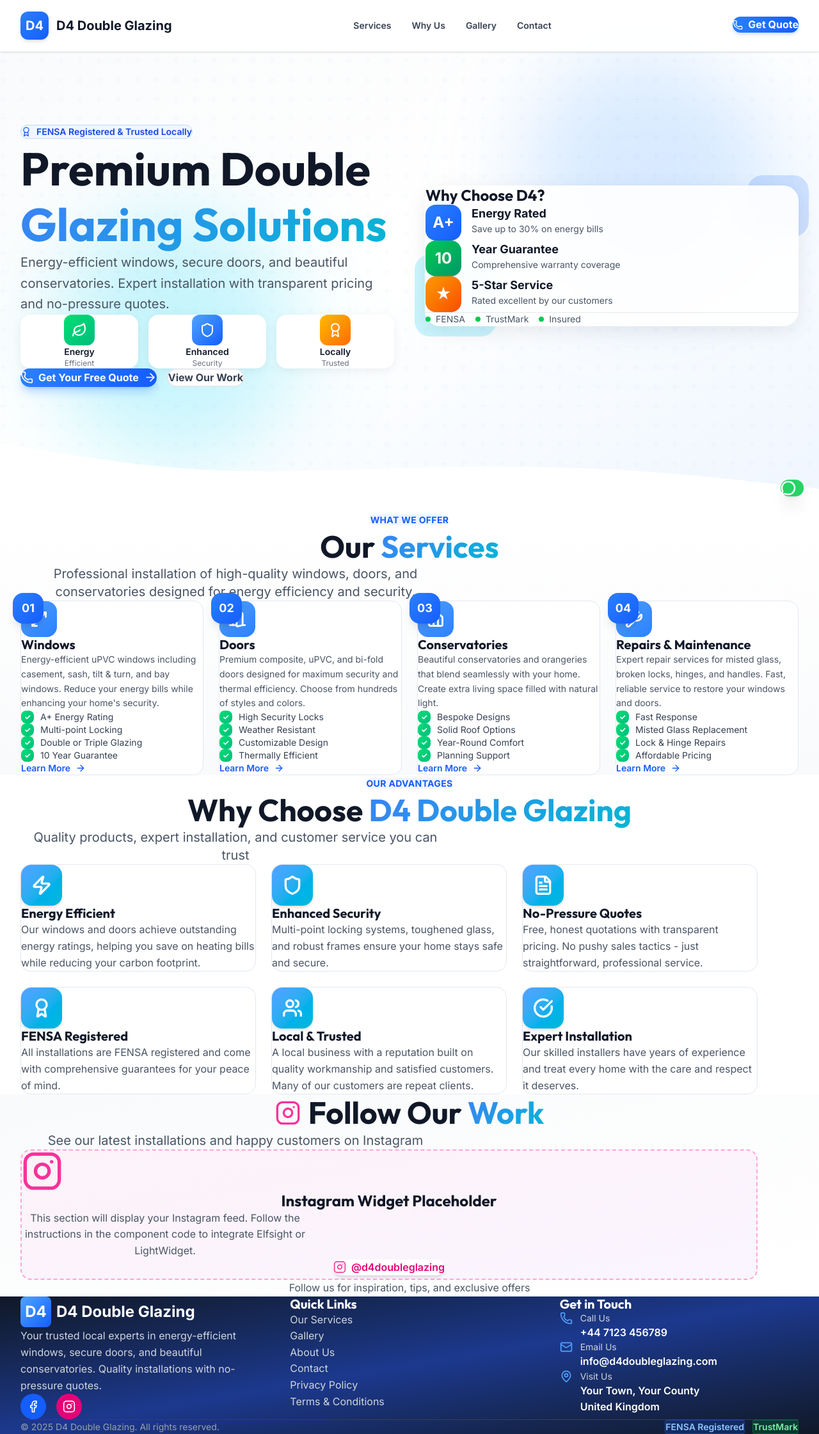
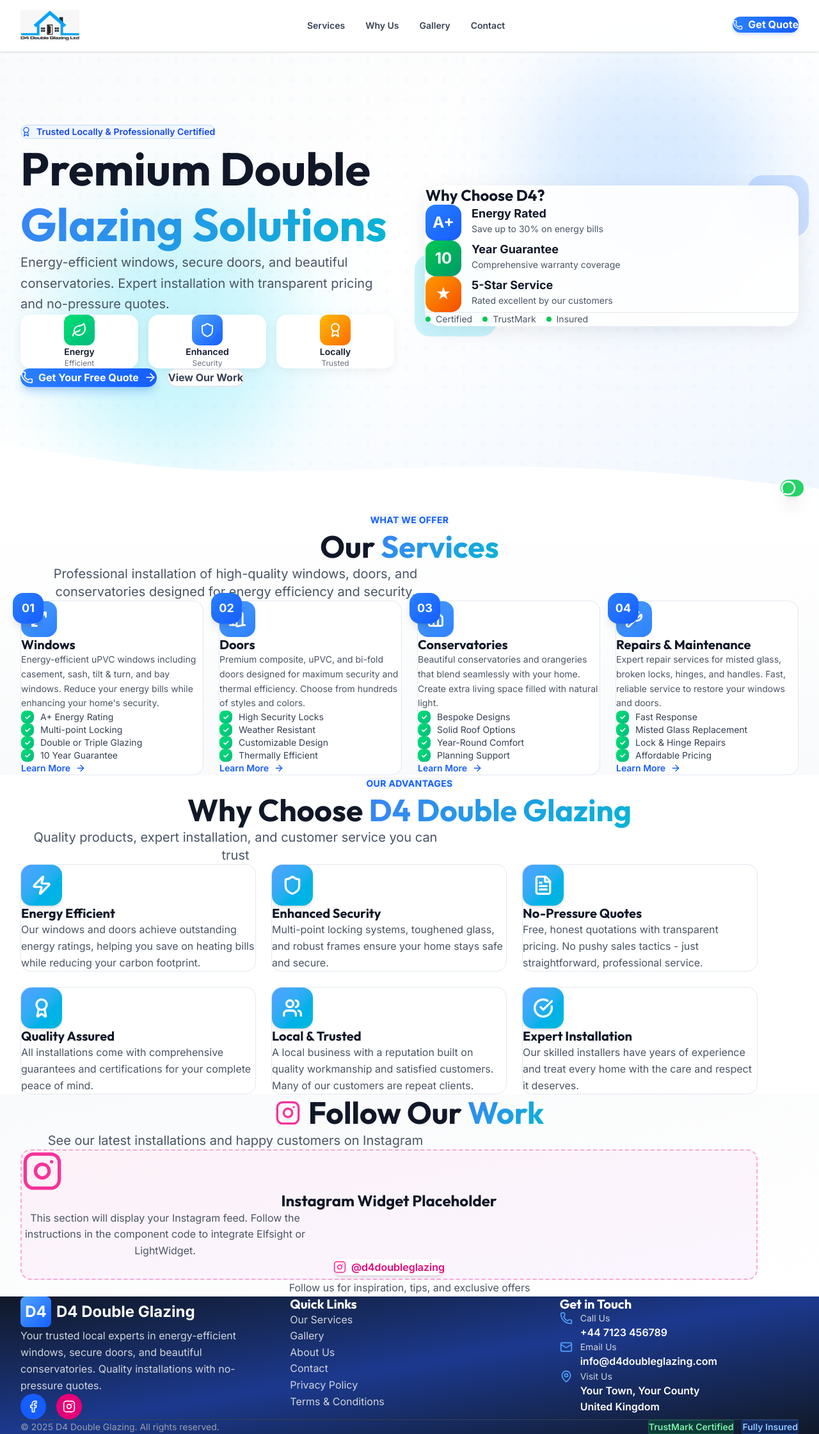
Before and after one commit to singhalamjeet/d4doubleglazing, a Next.js app: page / in a window 1280 px wide. Shown: the whole page at 64% size. Built offline with nearby package versions, Linux system fonts and the light colour scheme.

Commit message:
Add company logo and remove all FENSA references from website

```diff
--- a/app/terms/page.tsx
+++ b/app/terms/page.tsx
@@ -134,9 +134,9 @@ export default function TermsPage() {
                     </section>
 
                     <section className="mb-12">
-                        <h2 className="text-3xl font-bold text-gray-900 mb-4">8. FENSA Certification</h2>
+                        <h2 className="text-3xl font-bold text-gray-900 mb-4">8. Building Regulations Compliance</h2>
                         <p className="text-gray-700 leading-relaxed mb-4">
-                            As a FENSA-registered company, we comply with all relevant Building Regulations. You will receive a FENSA certificate upon completion, which you must retain for future property transactions.
+                            We comply with all relevant Building Regulations for window and door installations. You will receive appropriate certification upon completion, which you must retain for future property transactions.
                         </p>
                     </section>
 
--- a/components/Footer.tsx
+++ b/components/Footer.tsx
@@ -123,11 +123,11 @@ export default function Footer() {
                         </p>
                         <div className="flex items-center gap-6">
                             <div className="flex items-center gap-3 text-sm text-gray-400">
+                                <span className="px-3 py-1 bg-green-600/20 border border-green-500/30 rounded text-green-300 font-semibold">
+                                    TrustMark Certified
+                                </span>
                                 <span className="px-3 py-1 bg-blue-600/20 border border-blue-500/30 rounded text-blue-300 font-semibold">
-                                    FENSA Registered
-                                </span>
-                                <span className="px-3 py-1 bg-green-600/20 border border-green-500/30 rounded text-green-300 font-semibold">
-                                    TrustMark
+                                    Fully Insured
                                 </span>
                             </div>
                         </div>
--- a/components/Header.tsx
+++ b/components/Header.tsx
@@ -4,6 +4,7 @@ import { motion } from 'framer-motion';
 import { Menu, X, Phone } from 'lucide-react';
 import { useState } from 'react';
 import Link from 'next/link';
+import Image from 'next/image';
 
 export default function Header() {
     const [mobileMenuOpen, setMobileMenuOpen] = useState(false);
@@ -20,13 +21,15 @@ export default function Header() {
             <nav className="container mx-auto px-4 sm:px-6 lg:px-8">
                 <div className="flex items-center justify-between h-20">
                     {/* Logo */}
-                    <Link href="/" className="flex items-center gap-3 group">
-                        <div className="w-11 h-11 bg-gradient-to-br from-blue-500 to-blue-600 rounded-xl flex items-center justify-center shadow-md group-hover:shadow-lg transition-shadow">
-                            <span className="text-white font-bold text-xl">D4</span>
-                        </div>
-                        <span className="hidden sm:block text-xl font-bold text-gray-900">
-                            D4 Double Glazing
-                        </span>
+                    <Link href="/" className="flex items-center group">
+                        <Image
+                            src="/logo.jpg"
+                            alt="D4 Double Glazing Ltd"
+                            width={180}
+                            height={60}
+                            className="h-12 w-auto object-contain"
+                            priority
+                        />
                     </Link>
 
                     {/* Desktop Navigation */}
--- a/components/Hero.tsx
+++ b/components/Hero.tsx
@@ -30,7 +30,7 @@ export default function Hero() {
                             className="inline-flex items-center gap-2 bg-blue-50 border border-blue-200 rounded-full px-4 py-2 mb-6"
                         >
                             <Award className="w-4 h-4 text-blue-600" />
-                            <span className="text-blue-700 text-sm font-semibold">FENSA Registered & Trusted Locally</span>
+                            <span className="text-blue-700 text-sm font-semibold">Trusted Locally & Professionally Certified</span>
                         </motion.div>
 
                         {/* Main Heading */}
@@ -165,7 +165,7 @@ export default function Hero() {
                                     <div className="flex items-center gap-4 text-sm text-gray-600">
                                         <div className="flex items-center gap-2">
                                             <div className="w-2 h-2 bg-green-500 rounded-full"></div>
-                                            <span>FENSA</span>
+                                            <span>Certified</span>
                                         </div>
                                         <div className="flex items-center gap-2">
                                             <div className="w-2 h-2 bg-green-500 rounded-full"></div>
--- a/lib/content.ts
+++ b/lib/content.ts
@@ -52,8 +52,8 @@ export const whyChooseUs = [
         icon: 'FileText',
     },
     {
-        title: 'FENSA Registered',
-        description: 'All installations are FENSA registered and come with comprehensive guarantees for your peace of mind.',
+        title: 'Quality Assured',
+        description: 'All installations come with comprehensive guarantees and certifications for your complete peace of mind.',
         icon: 'Award',
     },
     {
```
Also changed, not shown: public/logo.jpg (added).
